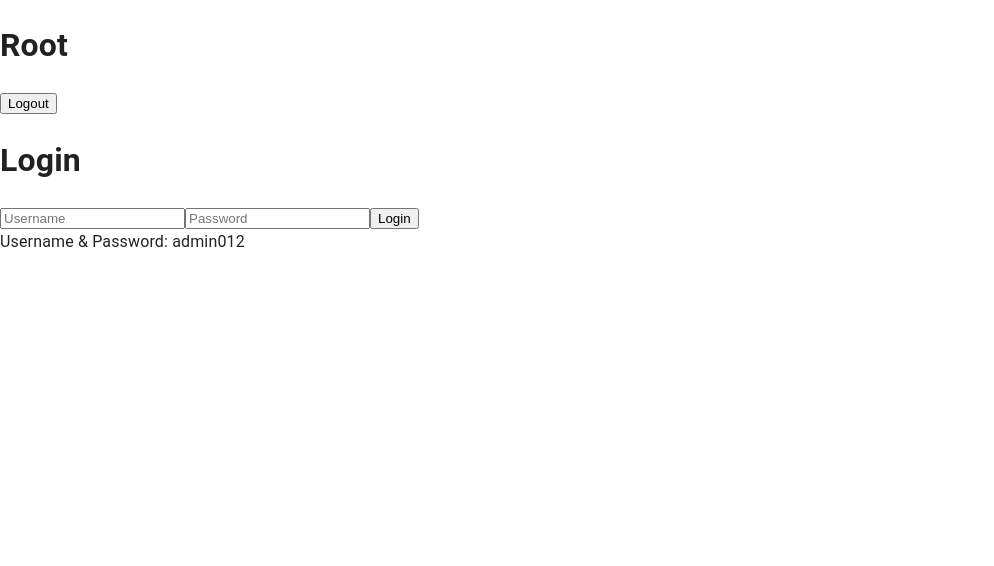
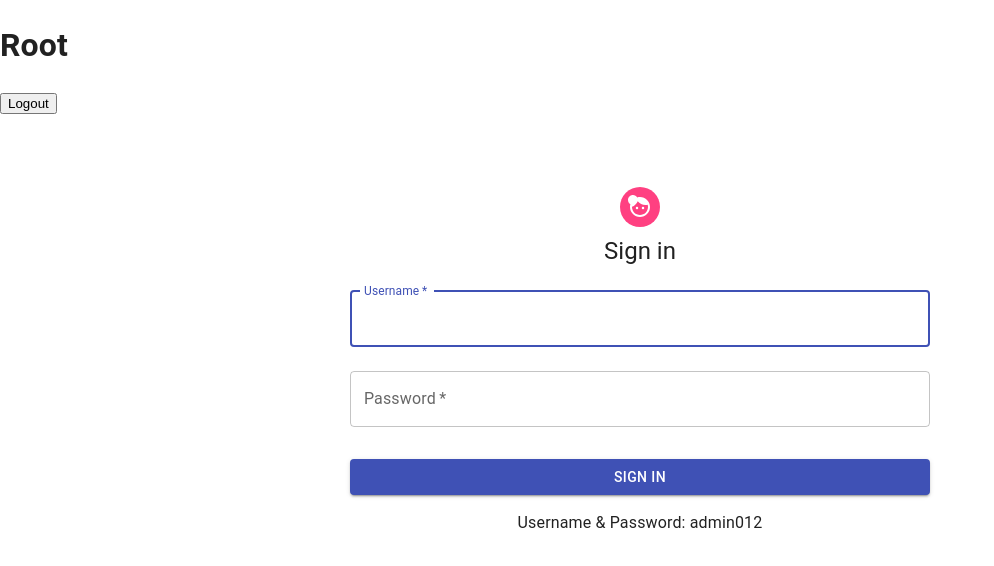
Before and after one commit to daniDNZ/portal-canales-youtube, a React (Create React App) app: page /login in a window 1280 px wide. Shown: the top 566 px of the page, without its empty margins (0-994 px from the left). Built offline with nearby package versions, Linux system fonts and the light colour scheme.

Commit message:
Login layout with MUI

```diff
--- a/src/routes/Login.tsx
+++ b/src/routes/Login.tsx
@@ -1,3 +1,5 @@
+import { Face4 } from "@mui/icons-material";
+import { Avatar, Box, Button, TextField, Typography } from "@mui/material";
 import { useRef } from "react";
 import { useLocation, useNavigate } from "react-router-dom";
 import { ICredentials } from "../auth/auth";
@@ -30,19 +32,53 @@ export default function Login() {
     }
   };
   return (
-    <>
-      <h1>Login</h1>
-      <form ref={formRef}>
-        <input id="user-input" type="text" name="user" placeholder="Username" />
-        <input
+    <Box
+      sx={{
+        marginTop: 8,
+        display: "flex",
+        flexDirection: "column",
+        alignItems: "center",
+      }}
+    >
+      <Avatar sx={{ m: 1, bgcolor: "secondary.light" }}>
+        <Face4 />
+      </Avatar>
+      <Typography component="h1" variant="h5">
+        Sign in
+      </Typography>
+      <Box component="form" ref={formRef} noValidate sx={{ mt: 1 }}>
+        <TextField
+          margin="normal"
+          required
+          fullWidth
+          id="user-input"
+          label="Username"
+          name="user"
+          autoComplete="user"
+          autoFocus
+        />
+        <TextField
+          margin="normal"
+          required
+          fullWidth
+          name="password"
+          label="Password"
+          type="password"
           id="password-input"
-          type="password"
-          name="password"
-          placeholder="Password"
+          autoComplete="current-password"
         />
-        <button onClick={handleClick}>Login</button>
-      </form>
-      <span>Username & Password: admin012</span>
-    </>
+        <Button
+          onClick={handleClick}
+          fullWidth
+          variant="contained"
+          sx={{ mt: 3, mb: 2 }}
+        >
+          Sign In
+        </Button>
+      </Box>
+      <Typography component="p" variant="body1">
+        Username & Password: admin012
+      </Typography>
+    </Box>
   );
 }
```
